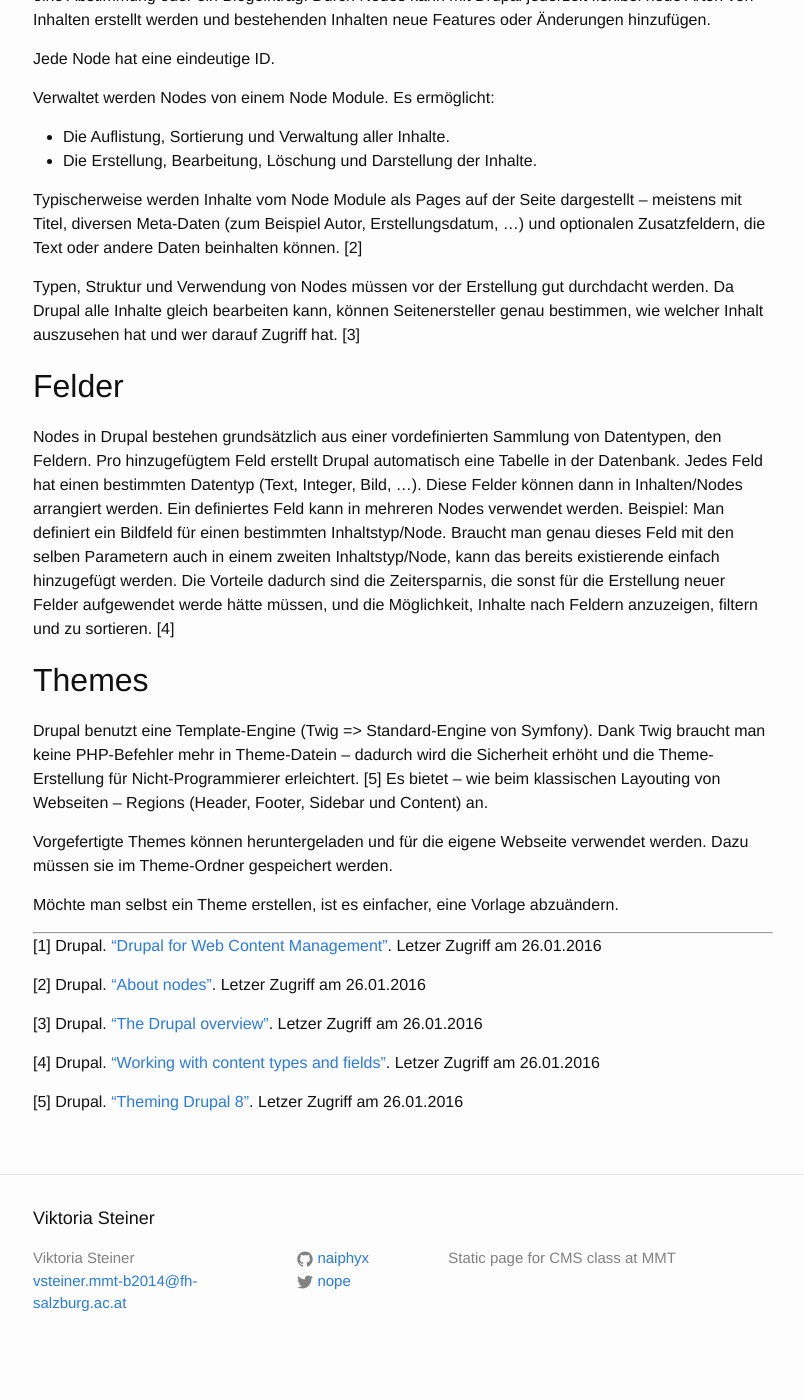
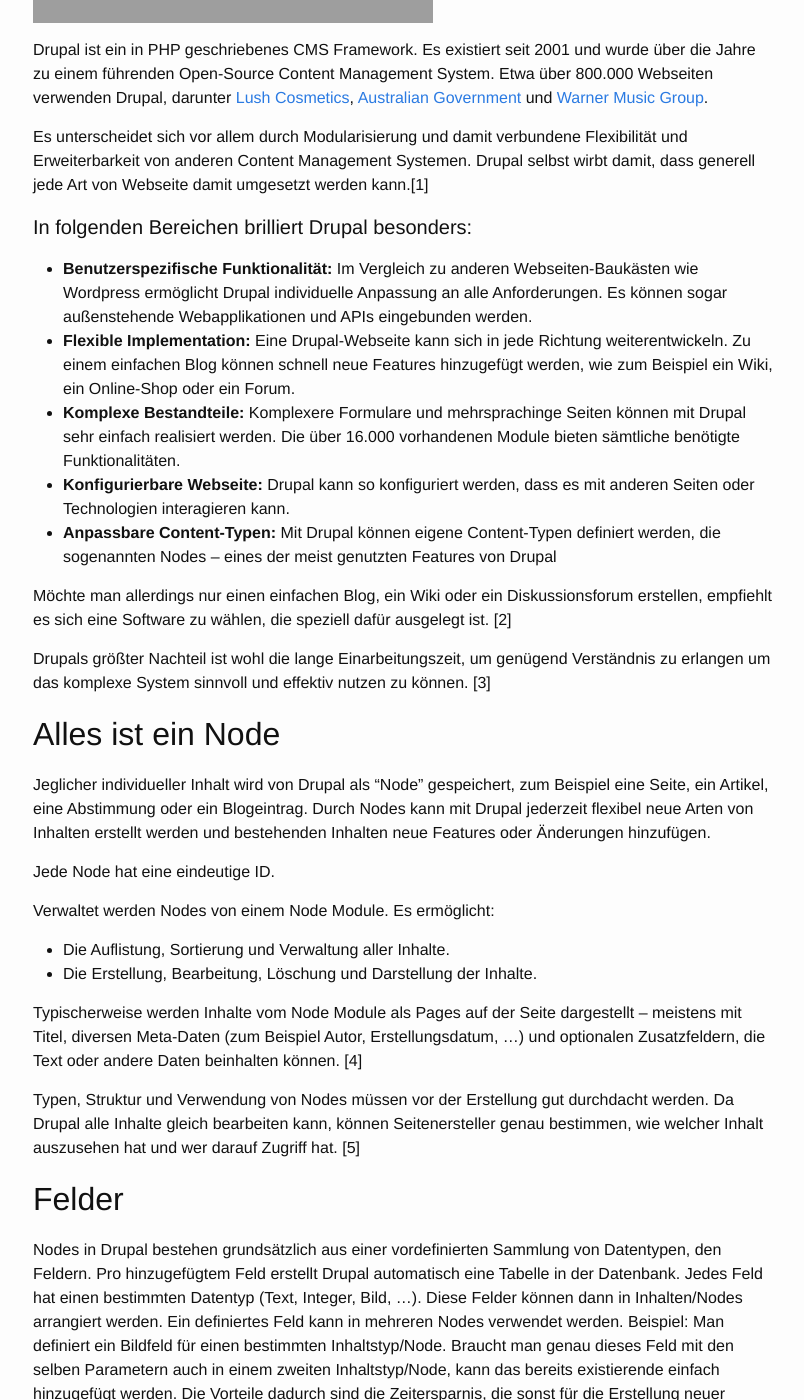
Before and after one commit to naiphyx/cms, a Jekyll site: the page built from _posts/2016-01-21-drupal.markdown, in a window 1280 px wide and 1400 px high, scrolled down 477 px. Shown: the whole window, without its empty margins (237-1041 px from the left). Built offline with Jekyll 4.4.1, drawn with Linux system fonts in a browser that asks for light colours; before the commit the page ends 1852 px from its top, so only the background shows below that; some of the changed text lies outside the part shown; grey boxes are pictures that could not be loaded.

Commit message:
finalize drupal text

```diff
--- a/_posts/2016-01-21-drupal.markdown
+++ b/_posts/2016-01-21-drupal.markdown
@@ -5,9 +5,24 @@
 categories: drupal
 ---
 
+![Drupal-World](https://www.drupal.com/sites/default/files/drupal-community.png)
+
 Drupal ist ein in PHP geschriebenes CMS Framework. Es existiert seit 2001 und wurde über die Jahre zu einem führenden Open-Source Content Management System. Etwa über 800.000 Webseiten verwenden Drupal, darunter [Lush Cosmetics](https://www.lush.com/), [Australian Government](http://www.australia.gov.au/) und [Warner Music Group](http://www.wmg.com/).
 
-Es unterscheidet sich vor allem durch Modularisierung und damit verbundene Flexibilität von anderen Content Management Systemen. Drupal selbst wirbt damit, dass generell jede Art von Webseite damit umgesetzt werden kann.[1]
+Es unterscheidet sich vor allem durch Modularisierung und damit verbundene Flexibilität und Erweiterbarkeit von anderen Content Management Systemen. Drupal selbst wirbt damit, dass generell jede Art von Webseite damit umgesetzt werden kann.[1]
+
+####In folgenden Bereichen brilliert Drupal besonders:
+
+* **Benutzerspezifische Funktionalität:** Im Vergleich zu anderen Webseiten-Baukästen wie Wordpress ermöglicht Drupal individuelle Anpassung an alle Anforderungen. Es können sogar außenstehende Webapplikationen und APIs eingebunden werden.
+* **Flexible Implementation:** Eine Drupal-Webseite kann sich in jede Richtung weiterentwickeln. Zu einem einfachen Blog können schnell neue Features hinzugefügt werden, wie zum Beispiel ein Wiki, ein Online-Shop oder ein Forum.
+* **Komplexe Bestandteile:** Komplexere Formulare und mehrsprachinge Seiten können mit Drupal sehr einfach realisiert werden. Die über 16.000 vorhandenen Module bieten sämtliche benötigte Funktionalitäten.
+* **Konfigurierbare Webseite:** Drupal kann so konfiguriert werden, dass es mit anderen Seiten oder Technologien interagieren kann.
+* **Anpassbare Content-Typen:** Mit Drupal können eigene Content-Typen definiert werden, die sogenannten Nodes – eines der meist genutzten Features von Drupal
+
+Möchte man allerdings nur einen einfachen Blog, ein Wiki oder ein Diskussionsforum erstellen, empfiehlt es sich eine Software zu wählen, die speziell dafür ausgelegt ist. [2]
+
+Drupals größter Nachteil ist wohl die lange Einarbeitungszeit, um genügend Verständnis zu erlangen um das komplexe System sinnvoll und effektiv nutzen zu können. [3]
+
 
 ##Alles ist ein Node
 
@@ -23,22 +38,23 @@
 
 
 Typischerweise werden Inhalte vom Node Module als Pages auf der Seite dargestellt – meistens mit Titel, diversen Meta-Daten (zum Beispiel Autor, Erstellungsdatum, …) und optionalen Zusatzfeldern, die Text oder andere Daten beinhalten können.
-[2]
+[4]
 
-Typen, Struktur und Verwendung von Nodes müssen vor der Erstellung gut durchdacht werden. Da Drupal alle Inhalte gleich bearbeiten kann, können Seitenersteller genau bestimmen, wie welcher Inhalt auszusehen hat und wer darauf Zugriff hat. [3]
+Typen, Struktur und Verwendung von Nodes müssen vor der Erstellung gut durchdacht werden. Da Drupal alle Inhalte gleich bearbeiten kann, können Seitenersteller genau bestimmen, wie welcher Inhalt auszusehen hat und wer darauf Zugriff hat. [5]
+
 
 
 ##Felder
 
 Nodes in Drupal bestehen grundsätzlich aus einer vordefinierten Sammlung von Datentypen, den Feldern. Pro hinzugefügtem Feld erstellt Drupal automatisch eine Tabelle in der Datenbank. Jedes Feld hat einen bestimmten Datentyp (Text, Integer, Bild, …).
 Diese Felder können dann in Inhalten/Nodes arrangiert werden. Ein definiertes Feld kann in mehreren Nodes verwendet werden. Beispiel: Man definiert ein Bildfeld für einen bestimmten Inhaltstyp/Node. Braucht man genau dieses Feld mit den selben Parametern auch in einem zweiten Inhaltstyp/Node, kann das bereits existierende einfach hinzugefügt werden.
-Die Vorteile dadurch sind die Zeitersparnis, die sonst für die Erstellung neuer Felder aufgewendet werde hätte müssen, und die Möglichkeit, Inhalte nach Feldern anzuzeigen, filtern und zu sortieren. [4]
+Die Vorteile dadurch sind die Zeitersparnis, die sonst für die Erstellung neuer Felder aufgewendet werde hätte müssen, und die Möglichkeit, Inhalte nach Feldern anzuzeigen, filtern und zu sortieren. [6]
 
 
 
 ##Themes
 
-Drupal benutzt eine Template-Engine (Twig => Standard-Engine von Symfony). Dank Twig braucht man keine PHP-Befehler mehr in Theme-Datein – dadurch wird die Sicherheit erhöht und die Theme-Erstellung für Nicht-Programmierer erleichtert. [5]
+Drupal benutzt eine Template-Engine (Twig => Standard-Engine von Symfony). Dank Twig braucht man keine PHP-Befehler mehr in Theme-Datein – dadurch wird die Sicherheit erhöht und die Theme-Erstellung für Nicht-Programmierer erleichtert. [7]
 Es bietet – wie beim klassischen Layouting von Webseiten – Regions (Header, Footer, Sidebar und Content) an.
 
 Vorgefertigte Themes können heruntergeladen und für die eigene Webseite verwendet werden. Dazu müssen sie im Theme-Ordner gespeichert werden.
@@ -46,14 +62,21 @@
 Möchte man selbst ein Theme erstellen, ist es einfacher, eine Vorlage abzuändern.
 
 
+
 ***
 
-[1] Drupal. ["Drupal for Web Content Management"](https://www.drupal.com/product/web-content-management). Letzer Zugriff am 26.01.2016
 
-[2] Drupal. ["About nodes"](https://www.drupal.org/documentation/modules/node). Letzer Zugriff am 26.01.2016
 
-[3] Drupal. ["The Drupal overview"](https://www.drupal.org/getting-started/before/overview). Letzer Zugriff am 26.01.2016
+[1] Drupal. ["Drupal for Web Content Management"](https://www.drupal.com/product/web-content-management). Letzer Zugriff am 23.01.2016
 
-[4] Drupal. ["Working with content types and fields"](https://www.drupal.org/documentation/modules/field-ui). Letzer Zugriff am 26.01.2016
+[2] Drupal. ["Is Drupal the right tool for the job?"](https://www.drupal.org/node/346217). Letzter Zugriff am 23.01.2016
 
-[5] Drupal. ["Theming Drupal 8"](https://www.drupal.org/theme-guide/8). Letzer Zugriff am 26.01.2016
+[3] Jason Schaffer. ["What is Drupal?"](http://www.bluecoda.com/blog/what-is-drupal). Letzter Zugriff am 23.01.2016
+
+[4] Drupal. ["About nodes"](https://www.drupal.org/documentation/modules/node). Letzer Zugriff am 20.01.2016
+
+[5] Drupal. ["The Drupal overview"](https://www.drupal.org/getting-started/before/overview). Letzer Zugriff am 20.01.2016
+
+[6] Drupal. ["Working with content types and fields"](https://www.drupal.org/documentation/modules/field-ui). Letzer Zugriff am 20.01.2016
+
+[7] Drupal. ["Theming Drupal 8"](https://www.drupal.org/theme-guide/8). Letzer Zugriff am 20.01.2016
```
